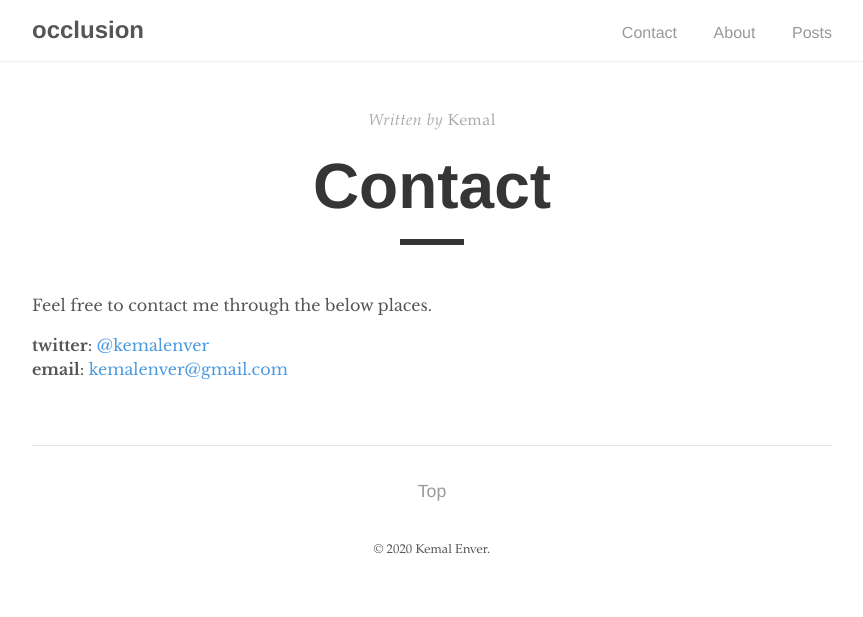
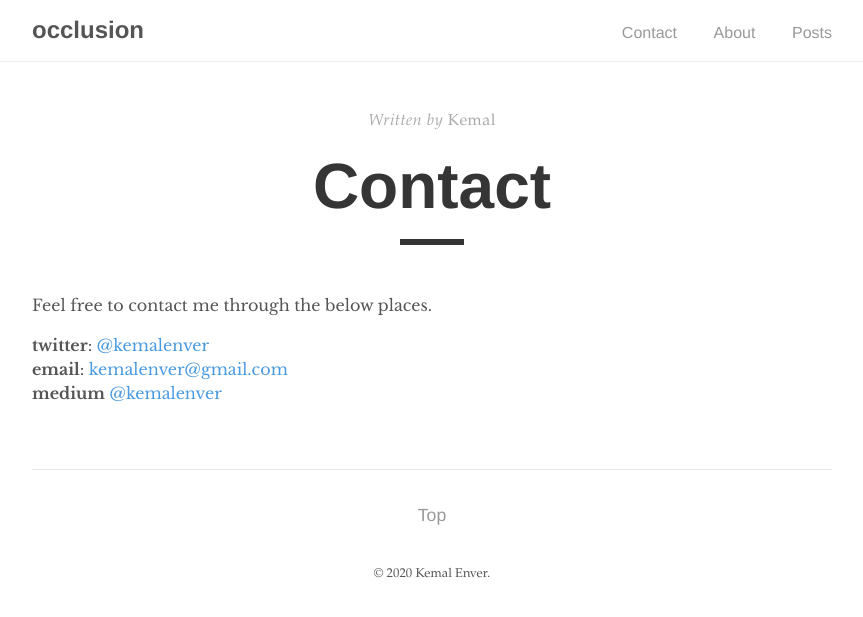
Before and after one commit to kemalenver/occlusion, a Jekyll site: the page built from _pages/contact.md, in a window 1280 px wide. Shown: the top 617 px of the page, without its empty margins (208-1071 px from the left). Built offline with Jekyll 4.4.1, drawn with Linux system fonts in a browser that asks for light colours.

Commit message:
add blog

```diff
--- a/_pages/contact.md
+++ b/_pages/contact.md
@@ -9,3 +9,4 @@ Feel free to contact me through the below places.
 
 **twitter**: [@kemalenver](https://www.twitter.com/kemalenver)
 **email**: [kemalenver@gmail.com](kemalenver@gmail.com)
+**medium** [@kemalenver](https://medium.com/@kemalenver)
```
